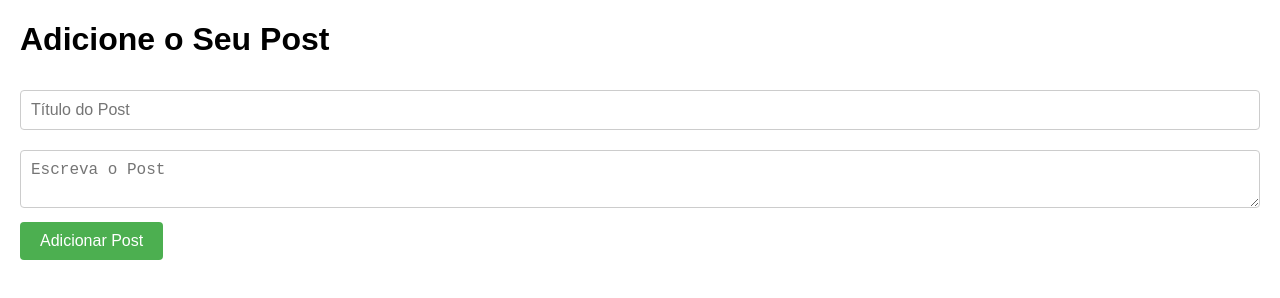
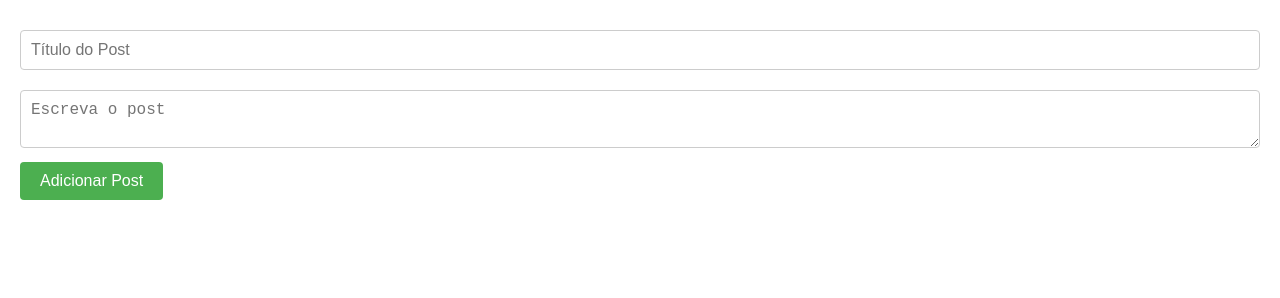
Before and after one commit to was8/API-WEB, a plain HTML site: page index.html in a window 1280 px wide. Drawn offline with Linux system fonts and the light colour scheme.

Commit message:
atualização

```diff
--- a/index.html
+++ b/index.html
@@ -4,12 +4,11 @@
     <meta charset="UTF-8">
     <meta name="viewport" content="width=device-width, initial-scale=1.0">
     <title>API Web</title>
-    <h1>Adicione o Seu Post</h1>
     <link rel="stylesheet" href="styles.css">
 </head>
 <body>
     <input type="text" id="postTitle" placeholder="Título do Post">
-    <textarea id="postBody" placeholder="Escreva o Post"></textarea>
+    <textarea id="postBody" placeholder="Escreva o post"></textarea>
     <button id="addPost">Adicionar Post</button>
     <div id="posts"></div>
     <script src="script.js"></script>
```
